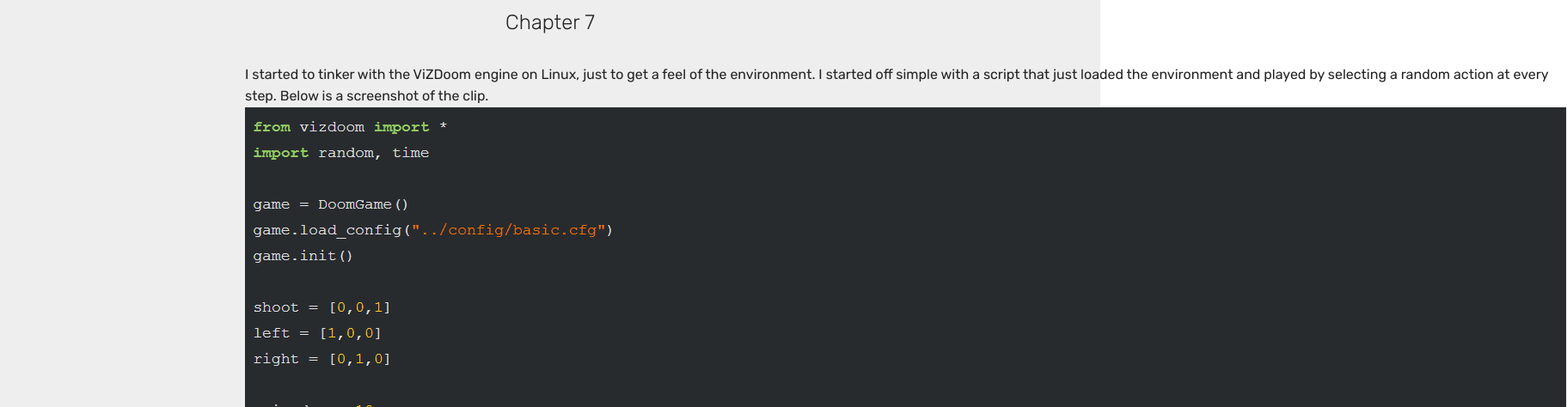
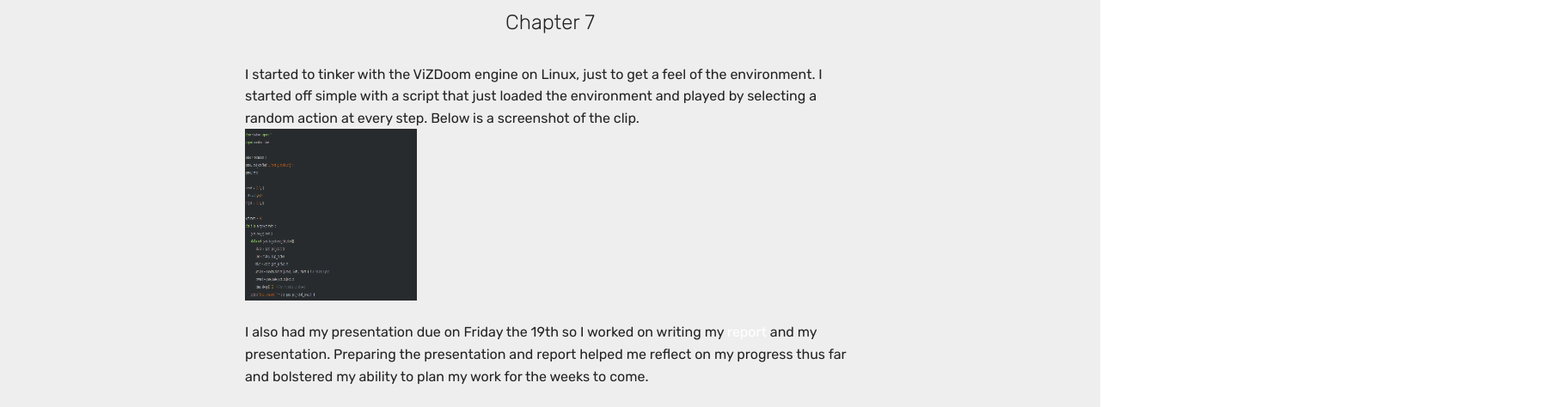
Before and after one commit to Rohit-Shyla-Kumar/Rohit-Shyla-Kumar.github.io, a plain HTML site: page blogadventures1.html in a window 1280 px wide. Shown: the part 4360-4834 px from the top of the page at 86% size, 1823 px wide, since content can reach past the window. Drawn offline with Linux system fonts and the light colour scheme.

Commit message:
Update blogadventures1.html

```diff
--- a/blogadventures1.html
+++ b/blogadventures1.html
@@ -298,7 +298,7 @@
             <div class="row col-12 col-md-8">
               <div class="mbr-section-text">
                 <p class="mbr-text align-left mb-0 mbr-fonts-style display-7"> I started to tinker with the ViZDoom engine on Linux, just to get a feel of the environment. I started off simple with a script that just loaded the environment and played by selecting a random action at every step. Below is a screenshot of the clip. <br/> </p>
-                <img src= "assets/images/script.PNG" style= "width:200 height:200 color:blue"> <br/>
+                <img src= "assets/images/script.PNG" width="200px" height="200px" style= "color:blue"> <br/>
                 <br><p class="mbr-text align-left mb-0 mbr-fonts-style display-7">I also had my presentation due on Friday the 19th so I worked on writing my <a href= "assets/report.docx">report </a> and my presentation. Preparing the presentation and report helped me reflect on my progress thus far and bolstered my ability to plan my work for the weeks to come. <br/>
                 <br/>
 
```
